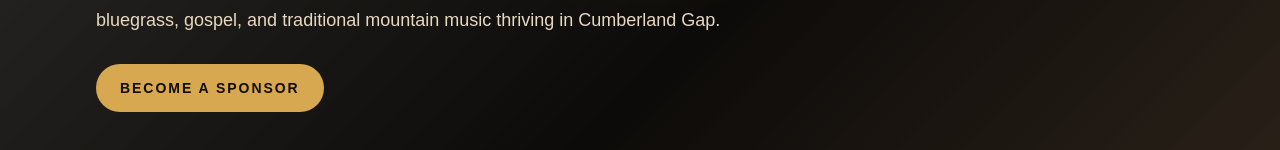
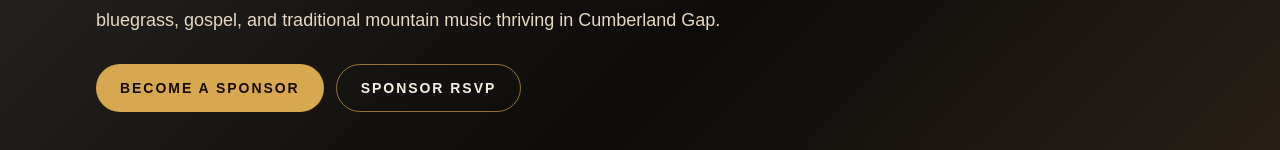
Before and after one commit to goob2121-design/cmms-website, a Next.js app: page /sponsors in a window 1280 px wide. Shown: the part 308-458 px from the top of the page. Built offline with nearby package versions, Linux system fonts and the light colour scheme; no server answers; the database is empty.

Commit message:
Add Sponsor RSVP link to public sponsors page

```diff
--- /dev/null
+++ b/app/sponsor-rsvp/page.tsx
@@ -0,0 +1,55 @@
+import type { Metadata } from "next";
+import { Handshake } from "lucide-react";
+import Link from "next/link";
+import { createPublicPageMetadata } from "@/lib/metadata";
+
+const sponsorRsvpUrl = "https://stageflow.cumberlandmountainmusic.com/sponsor-rsvp";
+
+export const metadata: Metadata = createPublicPageMetadata({
+  title: "Sponsor RSVP | Cumberland Mountain Music",
+  description:
+    "Sponsor RSVP information for Cumberland Mountain Music sponsors who received a Sponsor Appreciation Packet.",
+  path: "/sponsor-rsvp",
+});
+
+export default function SponsorRsvpPage() {
+  return (
+    <main className="relative z-10 mx-auto w-full max-w-6xl px-6 pb-14 pt-40 sm:px-8 lg:pb-20">
+      <section className="mx-auto max-w-3xl rounded-lg border border-[#d7a84f]/25 bg-[#120d08]/85 p-6 text-center shadow-[0_22px_70px_rgba(0,0,0,0.3)] sm:p-8">
+        <div className="mx-auto flex h-12 w-12 items-center justify-center rounded-full border border-[#d7a84f]/35 bg-black/25 text-[#f4d28b]">
+          <Handshake aria-hidden="true" className="h-6 w-6" strokeWidth={1.8} />
+        </div>
+        <h1 className="mt-5 text-3xl font-semibold text-white sm:text-4xl">
+          Sponsor RSVP
+        </h1>
+        <div className="mx-auto mt-5 max-w-2xl space-y-4 text-lg leading-8 text-[#d9c8aa]">
+          <p>Already one of our valued sponsors?</p>
+          <p>
+            If you&apos;ve received your Sponsor Appreciation Packet and would like
+            to let us know whether you&apos;ll be attending the upcoming Cumberland
+            Mountain Music Show, you can submit your Sponsor RSVP online.
+          </p>
+          <p>
+            If you won&apos;t be able to attend, that&apos;s absolutely okay&mdash;we
+            simply appreciate knowing so we can make those reserved seats
+            available to other guests.
+          </p>
+        </div>
+        <div className="mt-7 flex flex-col justify-center gap-3 sm:flex-row">
+          <a
+            href={sponsorRsvpUrl}
+            className="inline-flex min-h-12 items-center justify-center rounded-full bg-[#d7a84f] px-6 py-3 text-center text-sm font-bold uppercase tracking-[0.14em] text-[#120d07] transition hover:-translate-y-0.5 hover:bg-[#f1c86e]"
+          >
+            Submit Sponsor RSVP
+          </a>
+          <Link
+            href="/sponsors"
+            className="inline-flex min-h-12 items-center justify-center rounded-full border border-[#d7a84f]/65 px-6 py-3 text-center text-sm font-bold uppercase tracking-[0.14em] text-[#f8efe2] transition hover:border-[#f1c86e] hover:text-[#f4d28b]"
+          >
+            Back to Sponsors
+          </Link>
+        </div>
+      </section>
+    </main>
+  );
+}
--- a/app/sponsors/page.tsx
+++ b/app/sponsors/page.tsx
@@ -30,12 +30,20 @@ export default async function SponsorsPage() {
           keep live bluegrass, gospel, and traditional mountain music thriving
           in Cumberland Gap.
         </p>
-        <Link
-          href="/become-a-sponsor"
-          className="mt-7 inline-flex min-h-12 items-center justify-center rounded-full bg-[#d7a84f] px-6 py-3 text-sm font-bold uppercase tracking-[0.14em] text-[#120d07] transition hover:-translate-y-0.5 hover:bg-[#f1c86e]"
-        >
-          Become a Sponsor
-        </Link>
+        <div className="mt-7 flex flex-col gap-3 sm:flex-row">
+          <Link
+            href="/become-a-sponsor"
+            className="inline-flex min-h-12 items-center justify-center rounded-full bg-[#d7a84f] px-6 py-3 text-sm font-bold uppercase tracking-[0.14em] text-[#120d07] transition hover:-translate-y-0.5 hover:bg-[#f1c86e]"
+          >
+            Become a Sponsor
+          </Link>
+          <Link
+            href="/sponsor-rsvp"
+            className="inline-flex min-h-12 items-center justify-center rounded-full border border-[#d7a84f]/65 px-6 py-3 text-sm font-bold uppercase tracking-[0.14em] text-[#f8efe2] transition hover:border-[#f1c86e] hover:text-[#f4d28b]"
+          >
+            Sponsor RSVP
+          </Link>
+        </div>
       </section>
 
       <section className="mt-10">
```
